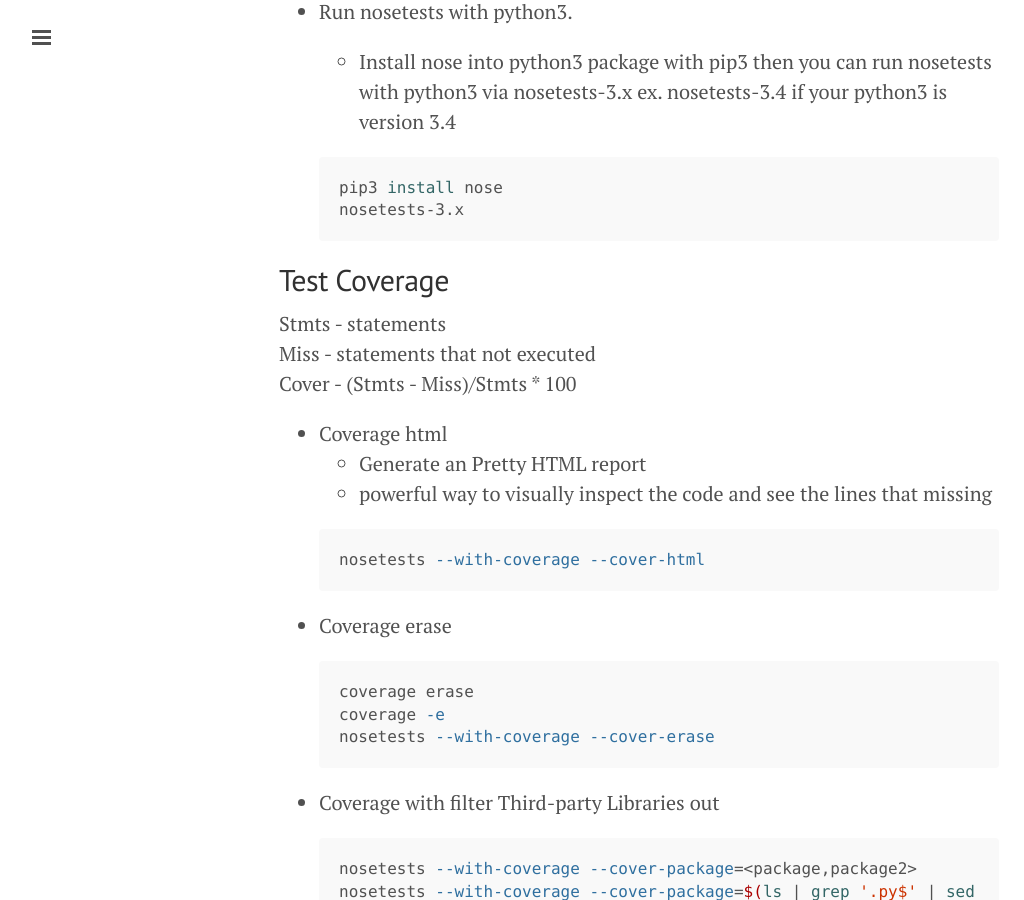
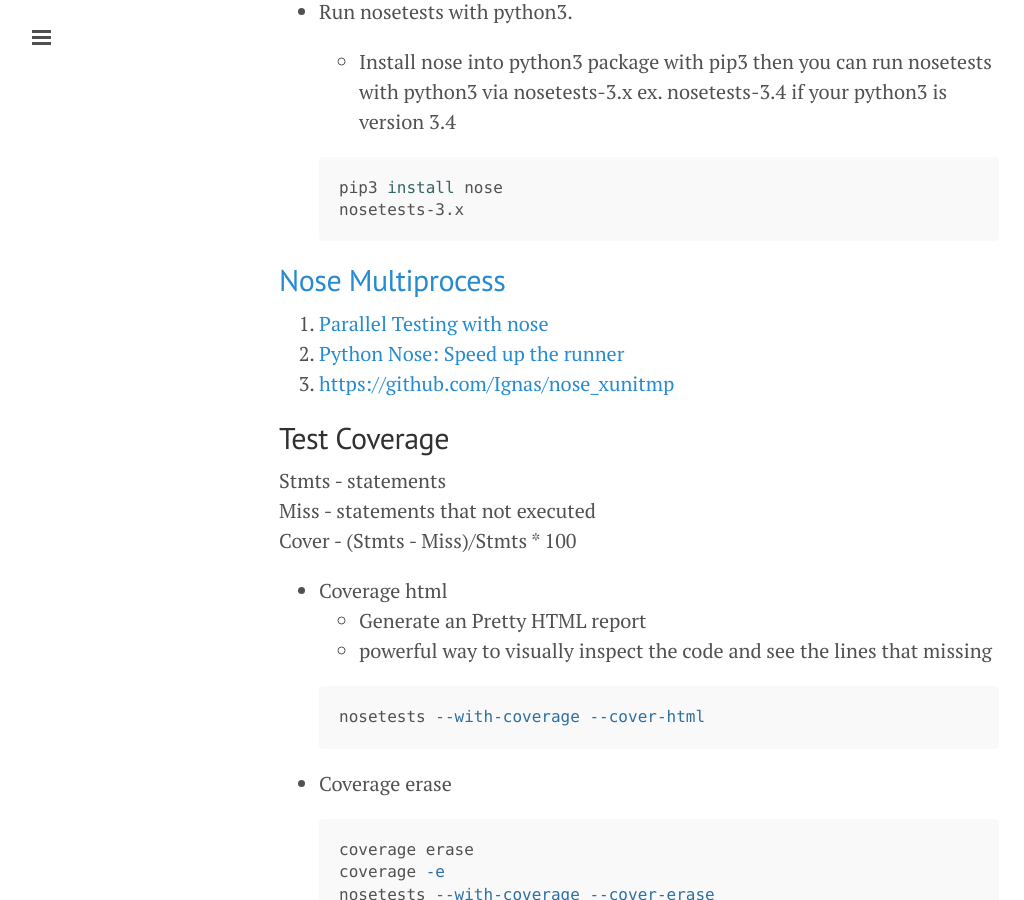
Before and after one commit to ibotdotout/ibotdotout.github.io, a Jekyll site: the page built from _posts/2014-07-11-python-testing.md, in a window 1280 px wide and 900 px high, scrolled down 933 px. Shown: the whole window, without its empty margins (1-1025 px from the left). Built offline with Jekyll 4.4.1, drawn with Linux system fonts in a browser that asks for light colours; Markdown is read by kramdown in place of the engine named in the settings.

Commit message:
update Nose Multiprocess

````diff
--- a/_posts/2014-07-11-python-testing.md
+++ b/_posts/2014-07-11-python-testing.md
@@ -36,6 +36,12 @@ There are difference between 'building it right' and 'building the right thing'.
   pip3 install nose
   nosetests-3.x
   ```
+
+##[Nose Multiprocess](http://nose.readthedocs.org/en/latest/plugins/multiprocess.html)
+1. [Parallel Testing with nose](http://www.ceng.mugla.edu.tr/sharedoc/python-nose-docs-1.1.2/html/doc_tests/test_multiprocess/multiprocess.html)
+2. [Python Nose: Speed up the runner](http://www.metaklass.org/nose-accelerating-the-runner/)
+3. [https://github.com/Ignas/nose_xunitmp](https://github.com/Ignas/nose_xunitmp)
+
 
 
 ##Test Coverage
````
